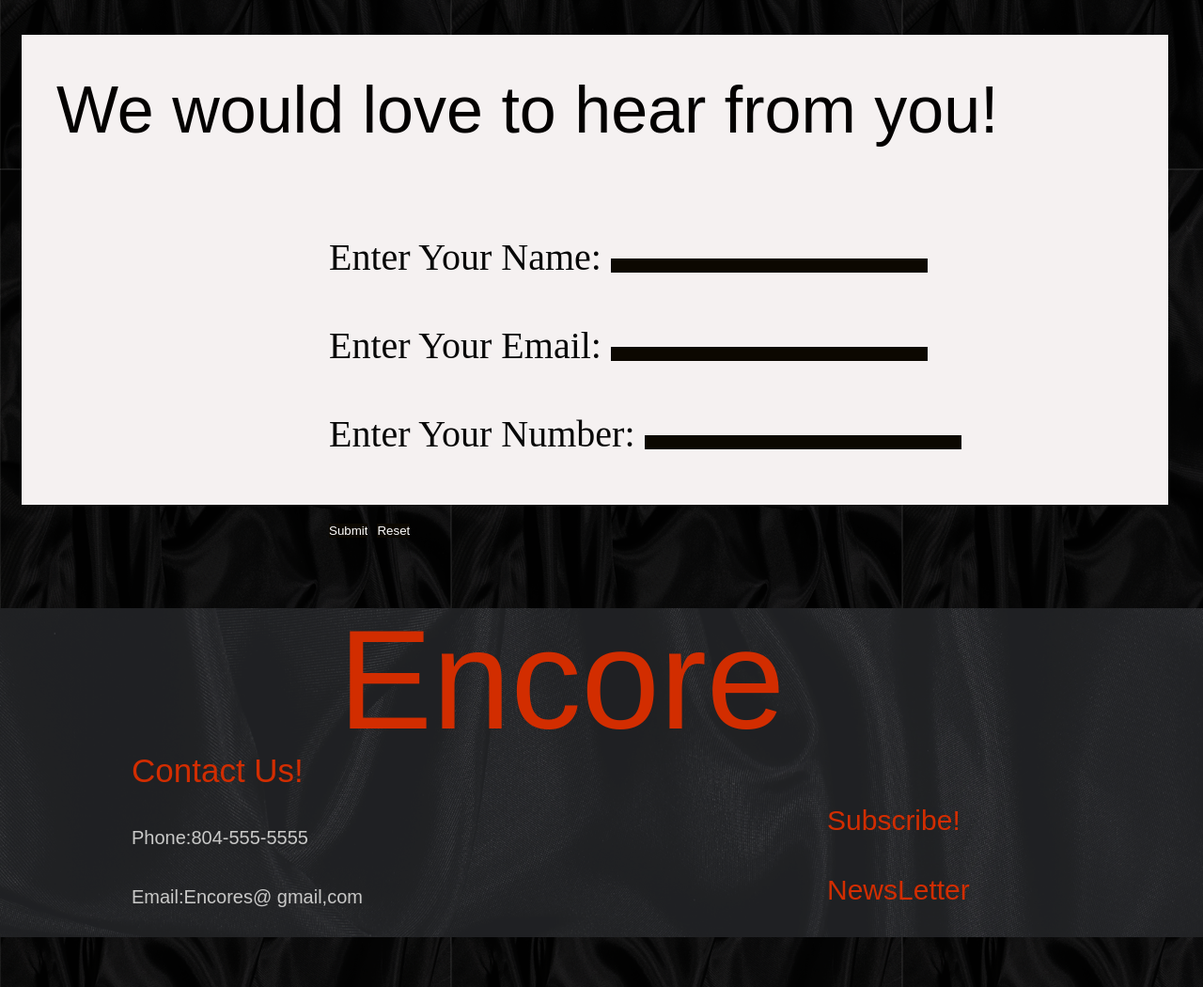
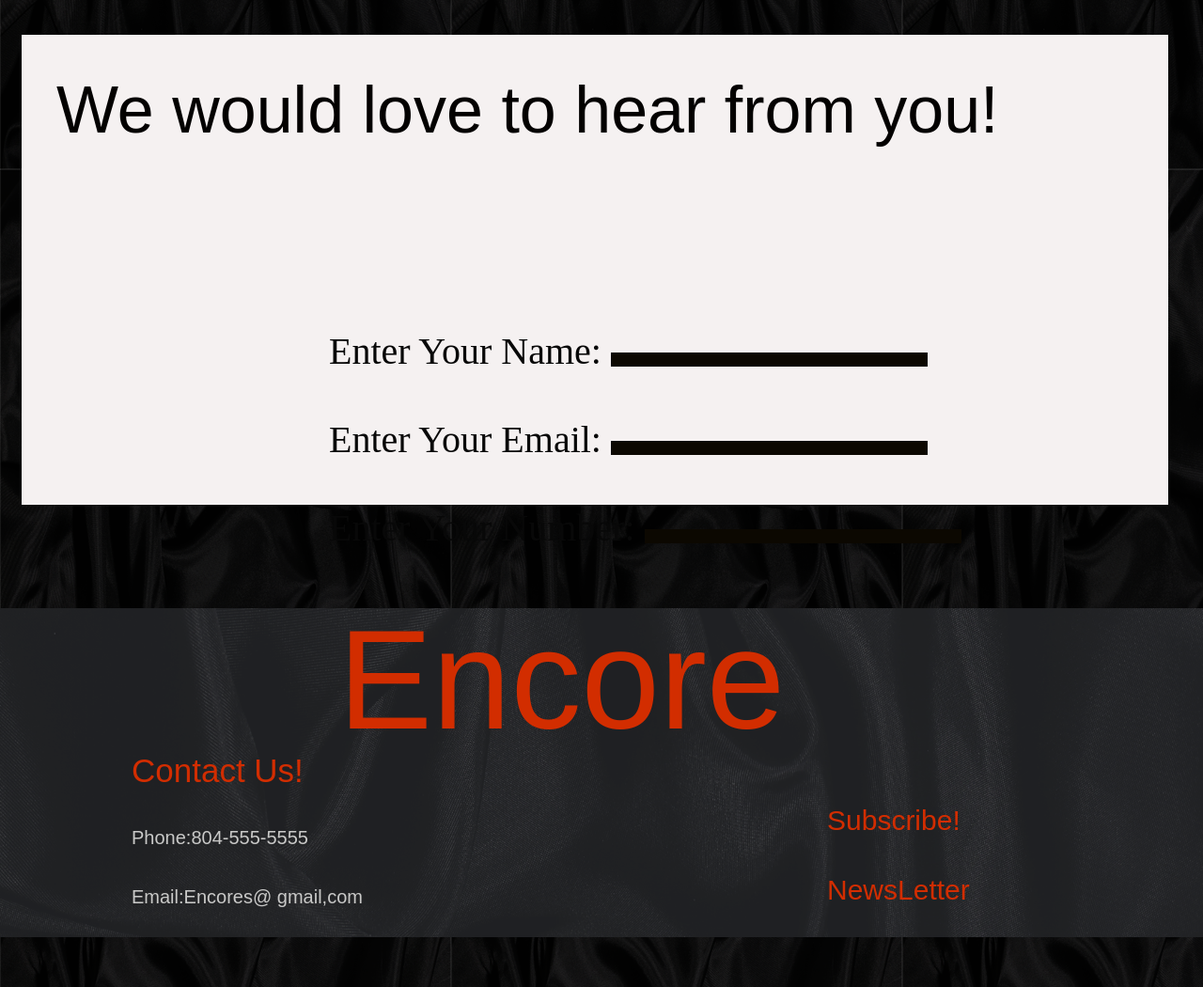
Before and after one commit to mw79846/Encorewebhw, a plain HTML site: page about.html in a window 1280 px wide. Shown: the part 2150-3200 px from the top of the page at 94% size. Drawn offline with Linux system fonts and the light colour scheme.

Commit message:
Add files via upload

```diff
--- a/css/styles.css
+++ b/css/styles.css
@@ -1364,7 +1364,7 @@ form{
     font-size: 40px;
     list-style-type: none;
     position: absolute;
-    top:2350px;
+    top:2450px;
     left: 300px;
 }
 
```
